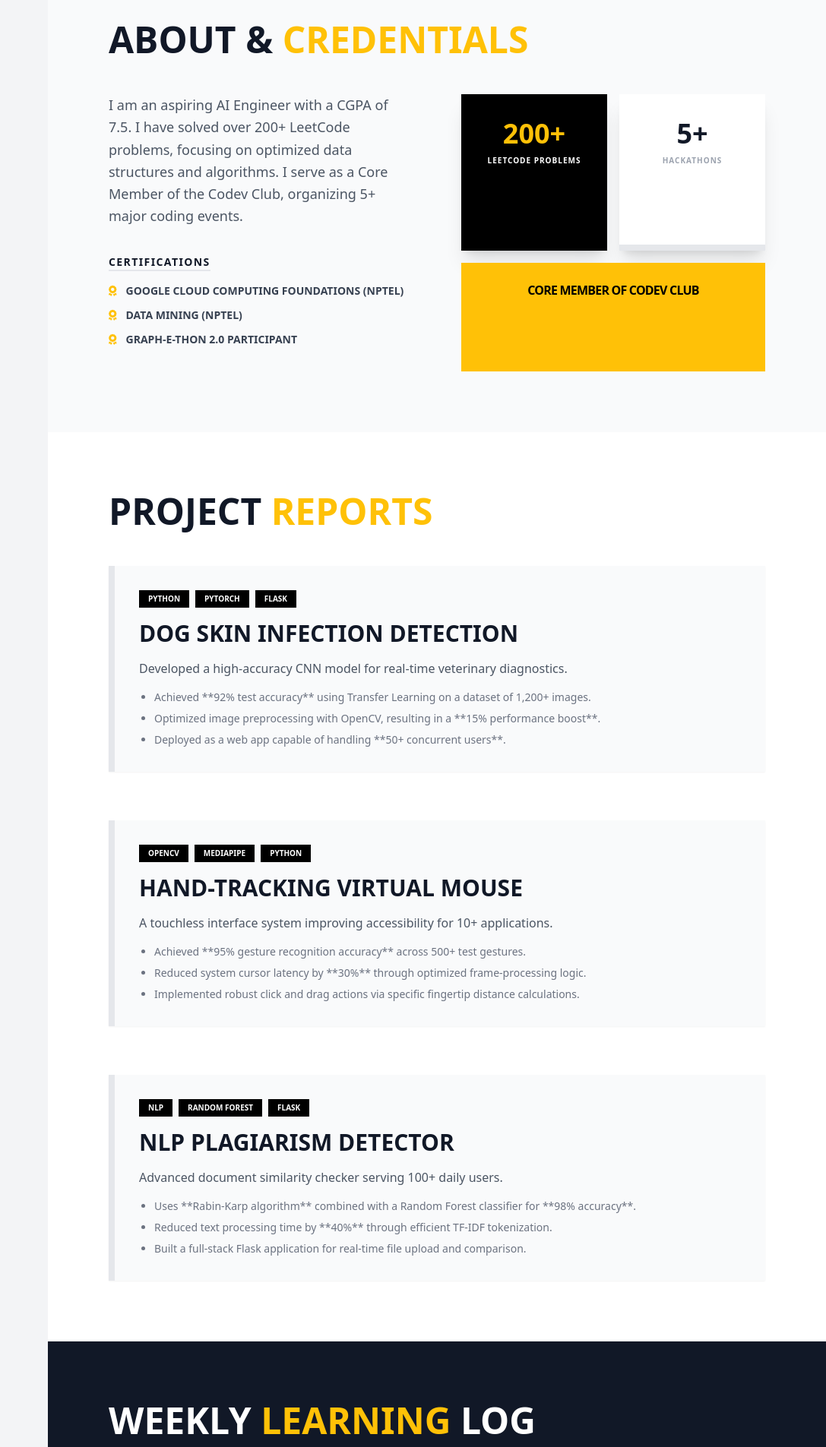
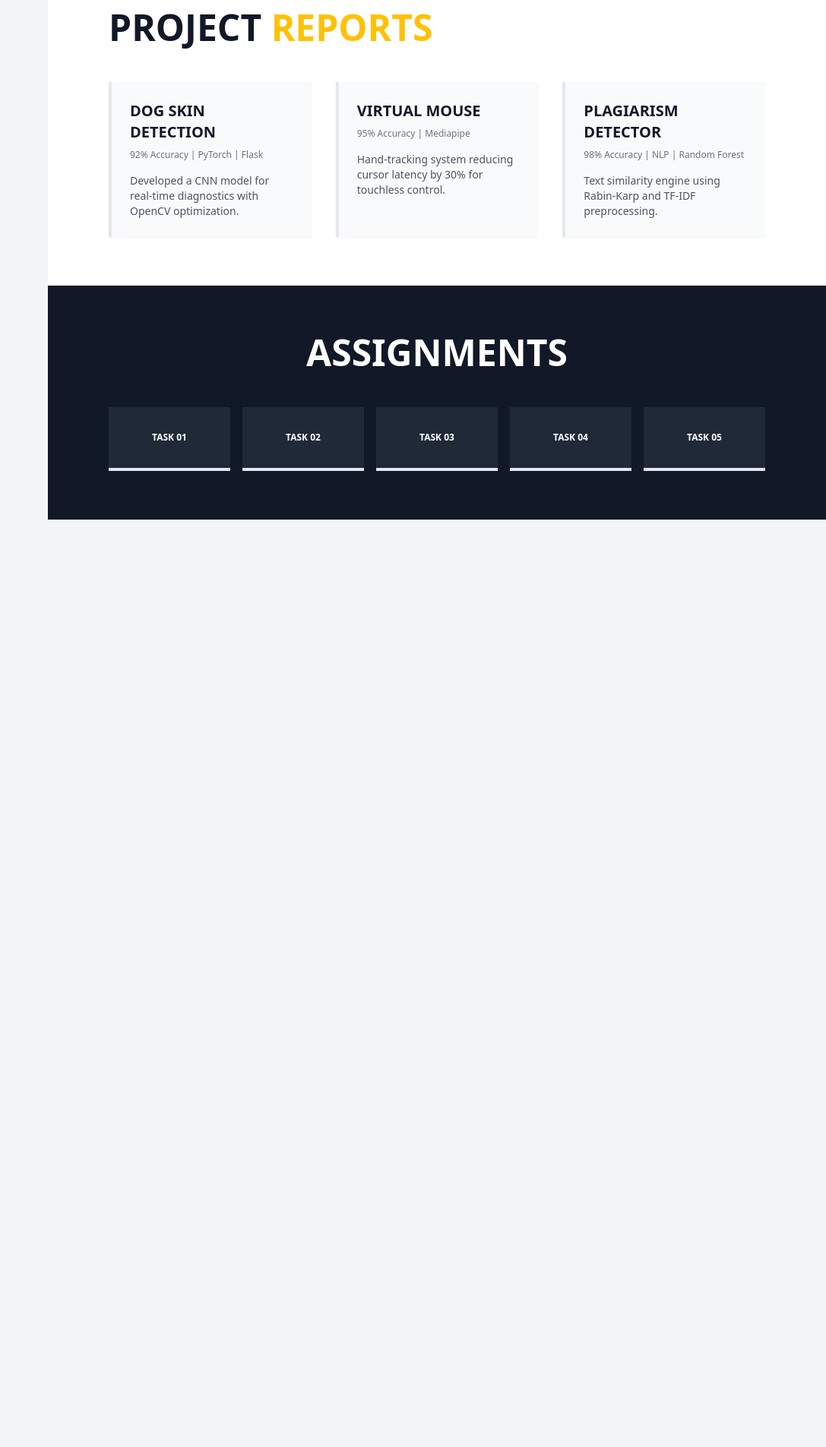
Before and after one commit to Pawann30/pawan-portfolio, a plain HTML site: page index.html in a window 1280 px wide. Shown: the part 852-2757 px from the top of the page at 76% size, without its empty margins (193-1280 px from the left). After the commit the page ends 1536 px from the top, so only its background shows below. Drawn offline with nearby package versions, Linux system fonts and the light colour scheme.

Commit message:
Update index.html

```diff
--- a/index.html
+++ b/index.html
@@ -11,167 +11,94 @@
         .text-primary { color: #FFC107; }
         .sidebar-link:hover { background-color: #FFC107; color: black !important; transition: 0.3s; }
         html { scroll-behavior: smooth; }
-        .project-card:hover { border-color: #FFC107; transform: translateY(-5px); transition: all 0.4s; }
     </style>
 </head>
 <body class="bg-gray-100 font-sans text-gray-900">
 
     <nav class="fixed left-0 top-0 h-full w-16 md:w-64 bg-white border-r border-gray-200 z-50 flex flex-col items-center py-8">
-        <div class="mb-10 text-center px-4">
-            <div class="w-12 h-12 md:w-24 md:h-24 bg-black rounded-full mx-auto mb-4 overflow-hidden border-4 border-primary shadow-lg">
+        <div class="mb-10 text-center px-2 md:px-4">
+            <div class="w-10 h-10 md:w-24 md:h-24 bg-black rounded-full mx-auto mb-4 overflow-hidden border-2 md:border-4 border-primary shadow-lg">
                 <img src="pawan.png" alt="Pawan Raj" class="w-full h-full object-cover">
             </div>
             <h2 class="hidden md:block font-bold text-lg uppercase tracking-widest text-gray-800">Pawan Raj</h2>
         </div>
 
-        <div class="flex flex-col w-full space-y-1 overflow-y-auto">
-            <a href="#home" class="sidebar-link p-4 text-center md:text-left md:pl-8 flex items-center gap-4 text-gray-400 font-bold uppercase text-xs"><i class="fas fa-home"></i> <span class="hidden md:inline">Home</span></a>
-            <a href="#about" class="sidebar-link p-4 text-center md:text-left md:pl-8 flex items-center gap-4 text-gray-400 font-bold uppercase text-xs"><i class="fas fa-user"></i> <span class="hidden md:inline">About</span></a>
-            <a href="#projects" class="sidebar-link p-4 text-center md:text-left md:pl-8 flex items-center gap-4 text-gray-400 font-bold uppercase text-xs"><i class="fas fa-code"></i> <span class="hidden md:inline">Projects</span></a>
-            <a href="#learning" class="sidebar-link p-4 text-center md:text-left md:pl-8 flex items-center gap-4 text-gray-400 font-bold uppercase text-xs"><i class="fas fa-graduation-cap"></i> <span class="hidden md:inline">Learning</span></a>
-            <a href="#assignments" class="sidebar-link p-4 text-center md:text-left md:pl-8 flex items-center gap-4 text-gray-400 font-bold uppercase text-xs"><i class="fas fa-tasks"></i> <span class="hidden md:inline">Assignments</span></a>
+        <div class="flex flex-col w-full space-y-1">
+            <a href="#home" class="sidebar-link p-4 text-center md:text-left md:pl-8 flex items-center gap-4 text-gray-400 font-bold uppercase text-xs">
+                <i class="fas fa-home"></i> <span class="hidden md:inline">Home</span>
+            </a>
+            <a href="#about" class="sidebar-link p-4 text-center md:text-left md:pl-8 flex items-center gap-4 text-gray-400 font-bold uppercase text-xs">
+                <i class="fas fa-user"></i> <span class="hidden md:inline">About</span>
+            </a>
+            <a href="#projects" class="sidebar-link p-4 text-center md:text-left md:pl-8 flex items-center gap-4 text-gray-400 font-bold uppercase text-xs">
+                <i class="fas fa-code"></i> <span class="hidden md:inline">Projects</span>
+            </a>
+            <a href="#learning" class="sidebar-link p-4 text-center md:text-left md:pl-8 flex items-center gap-4 text-gray-400 font-bold uppercase text-xs">
+                <i class="fas fa-graduation-cap"></i> <span class="hidden md:inline">Learning</span>
+            </a>
+            <a href="#assignments" class="sidebar-link p-4 text-center md:text-left md:pl-8 flex items-center gap-4 text-gray-400 font-bold uppercase text-xs">
+                <i class="fas fa-tasks"></i> <span class="hidden md:inline">Assignments</span>
+            </a>
         </div>
     </nav>
 
     <main class="ml-16 md:ml-64">
 
         <section id="home" class="min-h-screen flex flex-col md:flex-row items-center bg-white">
-            <div class="w-full md:w-1/2 p-10 md:p-20 order-2 md:order-1">
-                <h4 class="text-xl font-medium mb-2 uppercase tracking-widest text-gray-400">Software Engineer</h4>
-                <h1 class="text-5xl md:text-7xl font-black uppercase leading-tight mb-4">
+            <div class="w-full md:w-1/2 p-6 md:p-20 order-2 md:order-1">
+                <h4 class="text-lg md:text-xl font-medium mb-2 uppercase tracking-widest text-gray-400">Software Engineer</h4>
+                <h1 class="text-4xl md:text-7xl font-black uppercase leading-tight mb-4">
                     PAWAN <span class="text-primary">RAJ</span>
                 </h1>
-                <p class="bg-black text-white px-4 py-1 inline-block font-bold mb-6 uppercase text-xs tracking-widest">AI & Machine Learning Specialist</p>
-                <p class="text-gray-500 max-w-md mb-8 leading-relaxed">
-                    B.Tech (CSE) student at Graphic Era Hill University. Focused on Computer Vision, NLP, and Deep Learning applications.
+                <p class="bg-black text-white px-4 py-1 inline-block font-bold mb-6 uppercase text-[10px] md:text-xs tracking-widest">AI & Machine Learning Specialist</p>
+                <p class="text-gray-500 max-w-md mb-8 leading-relaxed text-sm md:text-base">
+                    B.Tech (CSE) student at Graphic Era Hill University. Specialized in Deep Learning and Computer Vision.
                 </p>
-                <div class="flex gap-4">
-                    <a href="#projects" class="bg-primary text-black font-bold px-8 py-3 rounded-full hover:shadow-2xl transition uppercase tracking-widest text-xs">Explore My Work</a>
-                </div>
+                <a href="#projects" class="bg-primary text-black font-bold px-6 md:px-8 py-3 rounded-full hover:shadow-2xl transition uppercase tracking-widest text-xs">My Projects</a>
             </div>
-            <div class="w-full md:w-1/2 h-64 md:h-screen bg-gray-200 order-1 md:order-2 overflow-hidden">
-                <img src="pawan.png" alt="Pawan Raj Prajapati" class="w-full h-full object-cover grayscale brightness-90 hover:grayscale-0 transition duration-1000">
+            <div class="w-full md:w-1/2 h-80 md:h-screen bg-gray-200 order-1 md:order-2">
+                <img src="pawan.png" alt="Pawan Raj Prajapati" class="w-full h-full object-cover grayscale hover:grayscale-0 transition duration-1000">
             </div>
         </section>
 
-        <section id="about" class="py-20 px-10 md:px-20 bg-gray-50">
-            <h2 class="text-5xl font-black mb-12 uppercase">About & <span class="text-primary">Credentials</span></h2>
-            <div class="grid grid-cols-1 lg:grid-cols-2 gap-16">
-                <div>
-                    <p class="text-lg text-gray-600 leading-relaxed mb-8">
-                        I am an aspiring AI Engineer with a CGPA of 7.5. I have solved over 200+ LeetCode problems, focusing on optimized data structures and algorithms. I serve as a Core Member of the Codev Club, organizing 5+ major coding events.
-                    </p>
-                    <h3 class="font-black text-sm uppercase tracking-widest mb-4 border-b-2 border-primary inline-block">Certifications</h3>
-                    <ul class="space-y-3 mb-8">
-                        <li class="flex items-center gap-3 text-sm font-bold text-gray-700 uppercase"><i class="fas fa-award text-primary"></i> Google Cloud Computing Foundations (NPTEL)</li>
-                        <li class="flex items-center gap-3 text-sm font-bold text-gray-700 uppercase"><i class="fas fa-award text-primary"></i> Data Mining (NPTEL)</li>
-                        <li class="flex items-center gap-3 text-sm font-bold text-gray-700 uppercase"><i class="fas fa-award text-primary"></i> Graph-e-Thon 2.0 participant</li>
-                    </ul>
+        <section id="projects" class="py-16 px-6 md:px-20 bg-white">
+            <h2 class="text-3xl md:text-5xl font-black mb-12 uppercase">Project <span class="text-primary">Reports</span></h2>
+            <div class="grid grid-cols-1 md:grid-cols-2 lg:grid-cols-3 gap-8">
+                <div class="p-6 bg-gray-50 border-l-4 border-primary shadow-sm">
+                    <h3 class="text-xl font-black uppercase mb-2">Dog Skin Detection</h3>
+                    <p class="text-xs text-gray-500 mb-4">92% Accuracy | PyTorch | Flask</p>
+                    <p class="text-sm text-gray-600">Developed a CNN model for real-time diagnostics with OpenCV optimization.</p>
                 </div>
-                <div class="grid grid-cols-2 gap-4">
-                    <div class="bg-black text-white p-8 text-center shadow-xl">
-                        <h3 class="text-4xl font-black text-primary mb-2">200+</h3>
-                        <p class="text-[10px] font-bold uppercase tracking-widest">LeetCode Problems</p>
-                    </div>
-                    <div class="bg-white p-8 text-center shadow-xl border-b-8 border-primary">
-                        <h3 class="text-4xl font-black mb-2">5+</h3>
-                        <p class="text-[10px] font-bold uppercase tracking-widest text-gray-400">Hackathons</p>
-                    </div>
-                    <div class="col-span-2 bg-primary p-6 text-black font-black uppercase text-center tracking-tighter">
-                        Core Member of Codev Club
-                    </div>
+                <div class="p-6 bg-gray-50 border-l-4 border-primary shadow-sm">
+                    <h3 class="text-xl font-black uppercase mb-2">Virtual Mouse</h3>
+                    <p class="text-xs text-gray-500 mb-4">95% Accuracy | Mediapipe</p>
+                    <p class="text-sm text-gray-600">Hand-tracking system reducing cursor latency by 30% for touchless control.</p>
+                </div>
+                <div class="p-6 bg-gray-50 border-l-4 border-primary shadow-sm">
+                    <h3 class="text-xl font-black uppercase mb-2">Plagiarism Detector</h3>
+                    <p class="text-xs text-gray-500 mb-4">98% Accuracy | NLP | Random Forest</p>
+                    <p class="text-sm text-gray-600">Text similarity engine using Rabin-Karp and TF-IDF preprocessing.</p>
                 </div>
             </div>
         </section>
 
-        <section id="projects" class="py-20 px-10 md:px-20 bg-white">
-            <h2 class="text-5xl font-black mb-12 uppercase">Project <span class="text-primary">Reports</span></h2>
-            <div class="space-y-16">
-                <div class="project-card border-l-8 border-gray-200 p-8 bg-gray-50 shadow-sm">
-                    <div class="flex flex-wrap gap-2 mb-4">
-                        <span class="bg-black text-white px-3 py-1 text-[10px] font-bold">PYTHON</span>
-                        <span class="bg-black text-white px-3 py-1 text-[10px] font-bold">PYTORCH</span>
-                        <span class="bg-black text-white px-3 py-1 text-[10px] font-bold">FLASK</span>
-                    </div>
-                    <h3 class="text-3xl font-black uppercase mb-4">Dog Skin Infection Detection</h3>
-                    <p class="text-gray-600 mb-4 font-medium">Developed a high-accuracy CNN model for real-time veterinary diagnostics.</p>
-                    <ul class="list-disc ml-5 text-sm text-gray-500 space-y-2">
-                        <li>Achieved **92% test accuracy** using Transfer Learning on a dataset of 1,200+ images.</li>
-                        <li>Optimized image preprocessing with OpenCV, resulting in a **15% performance boost**.</li>
-                        <li>Deployed as a web app capable of handling **50+ concurrent users**.</li>
-                    </ul>
-                </div>
-
-                <div class="project-card border-l-8 border-gray-200 p-8 bg-gray-50 shadow-sm">
-                    <div class="flex flex-wrap gap-2 mb-4">
-                        <span class="bg-black text-white px-3 py-1 text-[10px] font-bold">OPENCV</span>
-                        <span class="bg-black text-white px-3 py-1 text-[10px] font-bold">MEDIAPIPE</span>
-                        <span class="bg-black text-white px-3 py-1 text-[10px] font-bold">PYTHON</span>
-                    </div>
-                    <h3 class="text-3xl font-black uppercase mb-4">Hand-Tracking Virtual Mouse</h3>
-                    <p class="text-gray-600 mb-4 font-medium">A touchless interface system improving accessibility for 10+ applications.</p>
-                    <ul class="list-disc ml-5 text-sm text-gray-500 space-y-2">
-                        <li>Achieved **95% gesture recognition accuracy** across 500+ test gestures.</li>
-                        <li>Reduced system cursor latency by **30%** through optimized frame-processing logic.</li>
-                        <li>Implemented robust click and drag actions via specific fingertip distance calculations.</li>
-                    </ul>
-                </div>
-
-                <div class="project-card border-l-8 border-gray-200 p-8 bg-gray-50 shadow-sm">
-                    <div class="flex flex-wrap gap-2 mb-4">
-                        <span class="bg-black text-white px-3 py-1 text-[10px] font-bold">NLP</span>
-                        <span class="bg-black text-white px-3 py-1 text-[10px] font-bold">RANDOM FOREST</span>
-                        <span class="bg-black text-white px-3 py-1 text-[10px] font-bold">FLASK</span>
-                    </div>
-                    <h3 class="text-3xl font-black uppercase mb-4">NLP Plagiarism Detector</h3>
-                    <p class="text-gray-600 mb-4 font-medium">Advanced document similarity checker serving 100+ daily users.</p>
-                    <ul class="list-disc ml-5 text-sm text-gray-500 space-y-2">
-                        <li>Uses **Rabin-Karp algorithm** combined with a Random Forest classifier for **98% accuracy**.</li>
-                        <li>Reduced text processing time by **40%** through efficient TF-IDF tokenization.</li>
-                        <li>Built a full-stack Flask application for real-time file upload and comparison.</li>
-                    </ul>
-                </div>
-            </div>
-        </section>
-
-        <section id="learning" class="py-20 px-10 md:px-20 bg-gray-900 text-white">
-            <h2 class="text-5xl font-black mb-12 uppercase text-center md:text-left">Weekly <span class="text-primary">Learning</span> Log</h2>
-            <div class="grid grid-cols-1 md:grid-cols-2 gap-8">
-                <div class="border-b border-gray-700 pb-6">
-                    <span class="text-primary font-bold">WEEK 01-04</span>
-                    <h4 class="text-xl font-bold uppercase mt-2">Deep Learning Foundations</h4>
-                    <p class="text-gray-400 text-sm mt-2">Focusing on backpropagation, weight initialization, and CNN layers.</p>
-                </div>
-                <div class="border-b border-gray-700 pb-6">
-                    <span class="text-primary font-bold">WEEK 05-08</span>
-                    <h4 class="text-xl font-bold uppercase mt-2">Cloud Deployment (GCP)</h4>
-                    <p class="text-gray-400 text-sm mt-2">Learning to containerize ML models using Docker for Google Cloud deployment.</p>
-                </div>
-            </div>
-        </section>
-
-        <section id="assignments" class="py-20 px-10 md:px-20 bg-white">
-            <h2 class="text-5xl font-black mb-12 uppercase">Assignments</h2>
-            <div class="grid grid-cols-1 sm:grid-cols-2 lg:grid-cols-5 gap-4">
-                <a href="assign1.html" class="p-8 bg-gray-50 border-b-4 border-black hover:border-primary transition-all text-center">
-                    <i class="fas fa-file-alt text-2xl mb-4"></i>
-                    <h3 class="font-black uppercase text-xs">Assignment 01</h3>
+        <section id="assignments" class="py-16 px-6 md:px-20 bg-gray-900 text-white">
+            <h2 class="text-3xl md:text-5xl font-black mb-12 uppercase text-center">Assignments</h2>
+            <div class="grid grid-cols-2 md:grid-cols-5 gap-4">
+                <a href="assign1.html" class="p-4 md:p-8 bg-gray-800 border-b-4 border-primary text-center hover:bg-primary hover:text-black transition">
+                    <h3 class="font-black uppercase text-[10px] md:text-xs">Task 01</h3>
                 </a>
-                <a href="assign2.html" class="p-8 bg-gray-50 border-b-4 border-black hover:border-primary transition-all text-center">
-                    <i class="fas fa-file-alt text-2xl mb-4"></i>
-                    <h3 class="font-black uppercase text-xs">Assignment 02</h3>
+                <a href="assign2.html" class="p-4 md:p-8 bg-gray-800 border-b-4 border-primary text-center hover:bg-primary hover:text-black transition">
+                    <h3 class="font-black uppercase text-[10px] md:text-xs">Task 02</h3>
                 </a>
-                <a href="assign3.html" class="p-8 bg-gray-50 border-b-4 border-black hover:border-primary transition-all text-center">
-                    <i class="fas fa-file-alt text-2xl mb-4"></i>
-                    <h3 class="font-black uppercase text-xs">Assignment 03</h3>
+                <a href="assign3.html" class="p-4 md:p-8 bg-gray-800 border-b-4 border-primary text-center hover:bg-primary hover:text-black transition">
+                    <h3 class="font-black uppercase text-[10px] md:text-xs">Task 03</h3>
                 </a>
-                <a href="assign4.html" class="p-8 bg-gray-50 border-b-4 border-black hover:border-primary transition-all text-center">
-                    <i class="fas fa-file-alt text-2xl mb-4"></i>
-                    <h3 class="font-black uppercase text-xs">Assignment 04</h3>
+                <a href="assign4.html" class="p-4 md:p-8 bg-gray-800 border-b-4 border-primary text-center hover:bg-primary hover:text-black transition">
+                    <h3 class="font-black uppercase text-[10px] md:text-xs">Task 04</h3>
                 </a>
-                <a href="assign5.html" class="p-8 bg-gray-50 border-b-4 border-black hover:border-primary transition-all text-center">
-                    <i class="fas fa-file-alt text-2xl mb-4"></i>
-                    <h3 class="font-black uppercase text-xs">Assignment 05</h3>
+                <a href="assign5.html" class="p-4 md:p-8 bg-gray-800 border-b-4 border-primary text-center hover:bg-primary hover:text-black transition">
+                    <h3 class="font-black uppercase text-[10px] md:text-xs">Task 05</h3>
                 </a>
             </div>
         </section>
```
